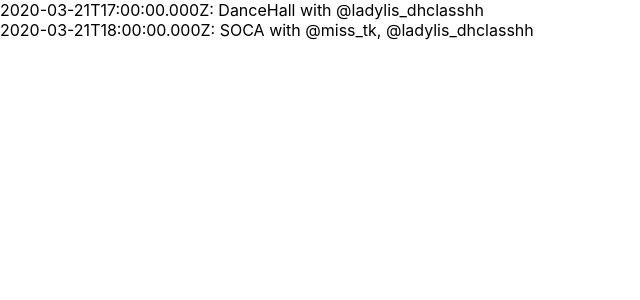
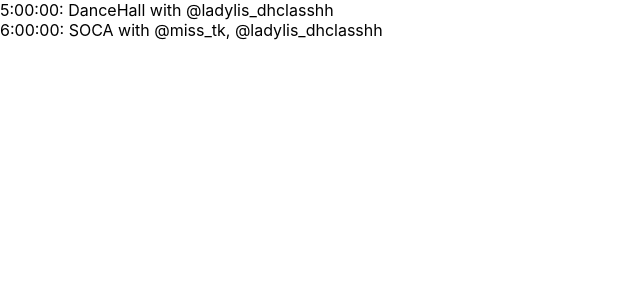
Before and after one commit to terezaif/danceagainstcorona, a React (Create React App) app in the folder danceagainstcorona/: page / in a window 1280 px wide. Shown: the top 300 px of the page, without its empty margins (0-640 px from the left). Built offline with nearby package versions, Linux system fonts and the light colour scheme.

Commit message:
Get the correct timestrings

```diff
--- a/danceagainstcorona/src/DanceClassCard.js
+++ b/danceagainstcorona/src/DanceClassCard.js
@@ -4,10 +4,13 @@ class DanceClassCard extends Component {
 	render() {
 		const danceClass = this.props;
 		const artists = danceClass.artists;
+
+		const timeString = new Date(danceClass.dateTime).toLocaleTimeString().slice(0,-3);
 		const igHandles = artists.map(artist => artist.instagram).join(", ");
+
 		return (
 			<div>
-				{danceClass.dateTime}: {danceClass.danceStyle} with {igHandles}
+				{timeString}: {danceClass.danceStyle} with {igHandles}
 			</div>
 		);
 	}
```
